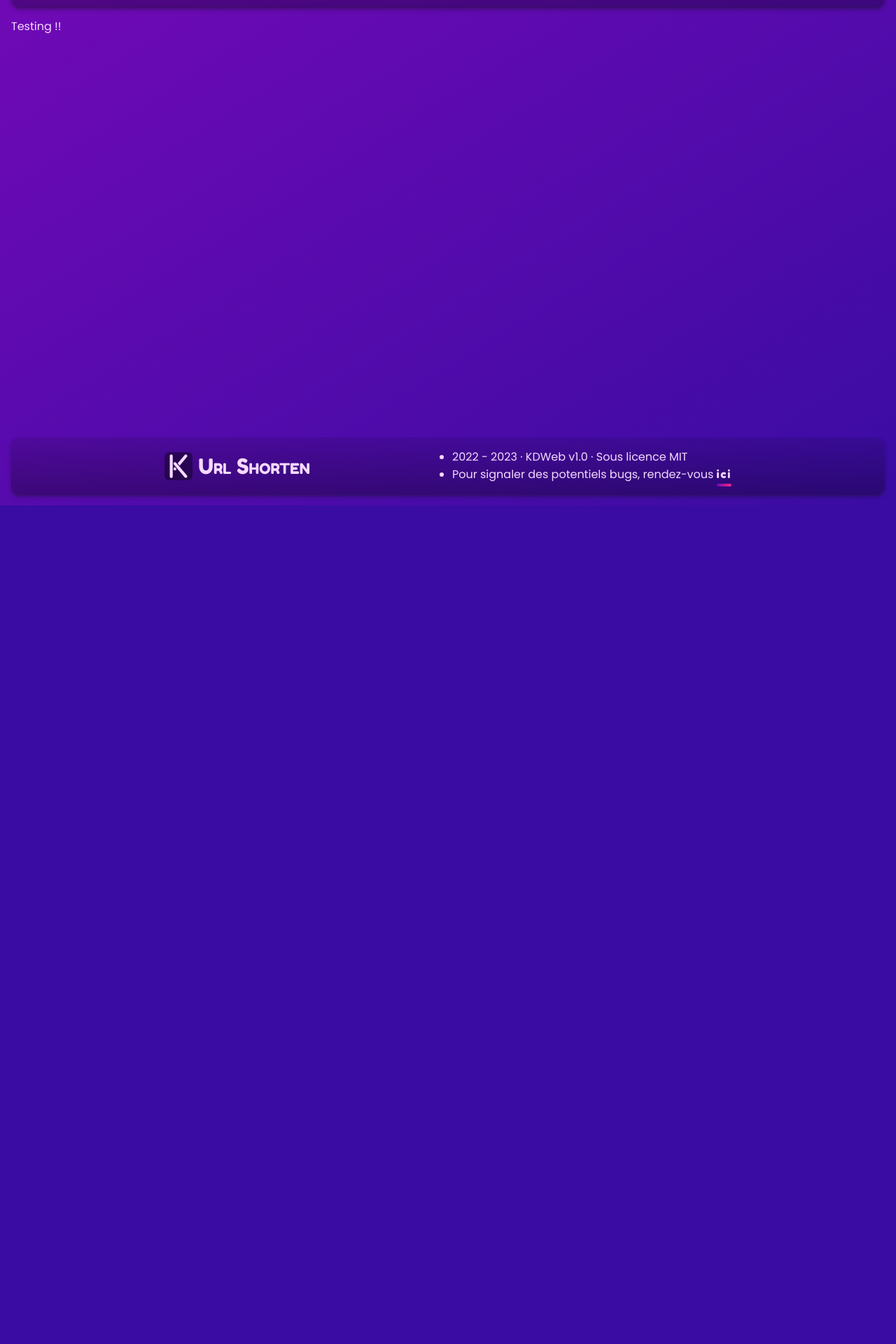
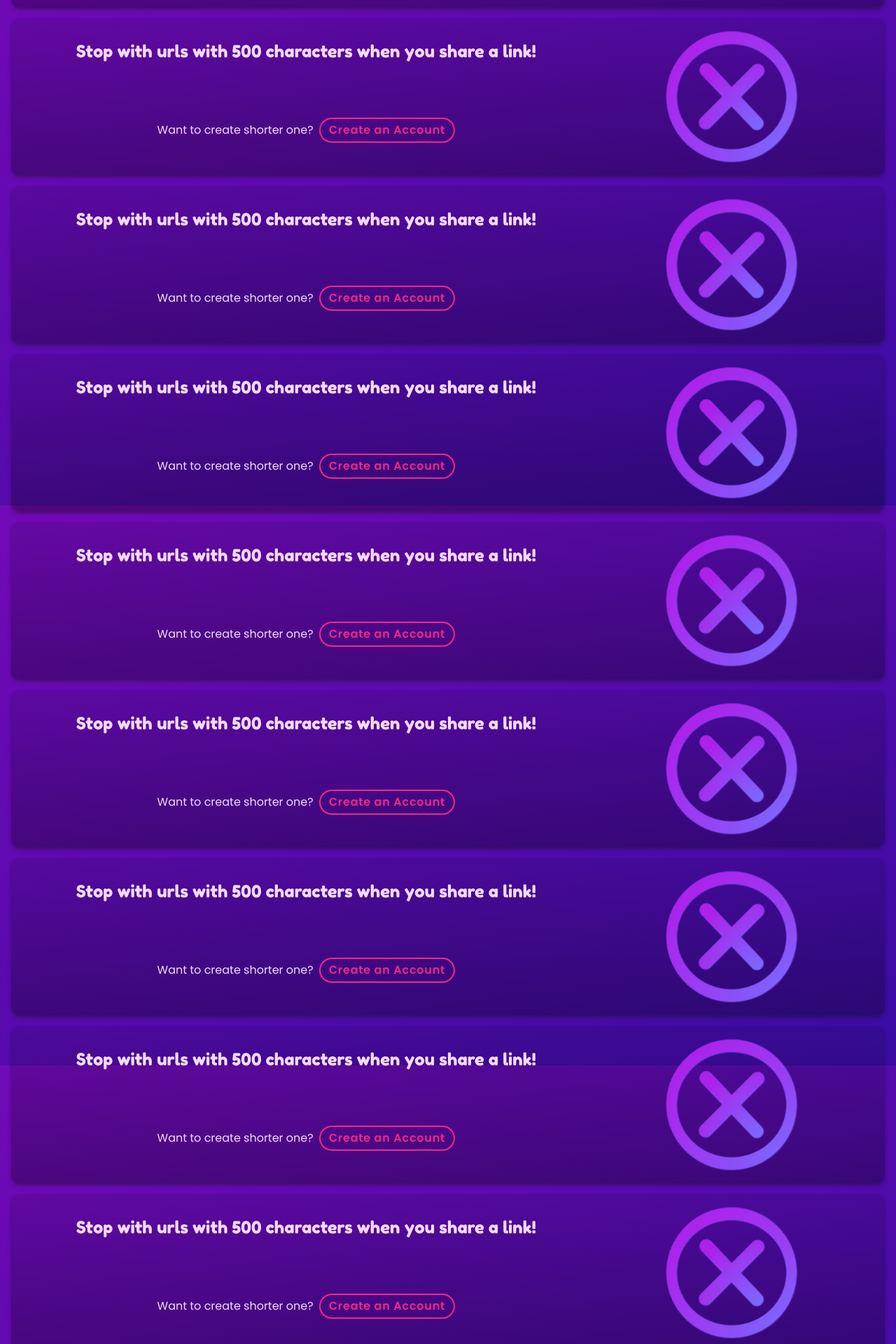
Before and after one commit to KevinDurand974/shorter_url_app, a Next.js app in the folder apps/client/: page / in a window 1280 px wide. Shown: the part 78-1998 px from the top of the page at 70% size. Before the commit the page ends 800 px from the top, so only its background shows below. Built offline with nearby package versions, Linux system fonts and the light colour scheme.

Commit message:
Update Footer and Header, update home page and test with scroll

```diff
--- a/apps/client/src/components/Footer.tsx
+++ b/apps/client/src/components/Footer.tsx
@@ -3,7 +3,7 @@ import { Logo } from "./svg"
 
 const Footer = () => {
 	return (
-		<footer className="w-full flex items-center p-2 md:p-4 flex-shrink-0 justify-evenly flex-wrap mt-2 md:mt-4 box">
+		<footer className="w-full flex items-center p-2 md:p-4 flex-shrink-0 justify-evenly flex-wrap box">
 			<div className="hidden md:flex gap-2 items-center">
 				<Logo className="w-10 h-10" background="rgba(0,0,0,0.4)" />
 				<h4 className="font-fredoka caps-small md:text-3xl">Url Shorten</h4>
--- a/apps/client/src/components/Header.tsx
+++ b/apps/client/src/components/Header.tsx
@@ -2,14 +2,31 @@ import Link from "next/link"
 import { HiUserCircle } from "react-icons/hi2"
 import { TbListDetails } from "react-icons/tb"
 import { RiAddCircleLine } from "react-icons/ri"
-
 import { LogoColors } from "./svg"
+import { useEffect, useMemo, useState } from "react"
 
 const Header = () => {
+	const [scrollY, setScrollY] = useState(0)
+
+	useEffect(() => {
+		const onScroll = () => {
+			setScrollY(window.scrollY)
+		}
+		window.addEventListener("scroll", onScroll)
+		return () => window.removeEventListener("scroll", onScroll)
+	}, [])
+
+	const headerOpacity = useMemo(() => {
+		if (scrollY > 0) return "before:bg-black/80"
+		return "before:bg-black/0"
+	}, [scrollY])
+
 	return (
-		<header className="w-full flex items-center p-2 md:p-4 flex-shrink-0 justify-between flex-wrap mb-2 md:mb-4 box">
+		<header
+			className={`w-full flex items-center p-2 md:p-4 flex-shrink-0 justify-between flex-wrap mb-2 md:mb-4 box sticky top-2 md:top-4 z-20 overflow-hidden before:absolute before:inset-0 before:z-10 before:transition-all before:duration-[0.4s] ${headerOpacity}`}
+		>
 			<Link href="/">
-				<a className="flex flex-wrap items-center gap-1 md:gap-2">
+				<a className="flex flex-wrap items-center gap-1 md:gap-2 z-10">
 					<LogoColors className="h-5 w-5 md:h-10 md:w-10" />
 					<h4 className="font-fredoka caps-small md:text-3xl">Url Shorten</h4>
 				</a>
--- a/apps/client/src/components/Layout.tsx
+++ b/apps/client/src/components/Layout.tsx
@@ -3,10 +3,10 @@ import { Header, Footer } from "."
 
 const Layout = ({ children }: PropsWithChildren) => {
 	return (
-		<div className="flex flex-col h-screen p-2 md:p-4">
+		<div className="flex flex-col min-h-screen">
 			<Header />
 
-			<main className="h-full">{children}</main>
+			<main className="h-fit">{children}</main>
 
 			<Footer />
 		</div>
--- a/apps/client/src/pages/index.tsx
+++ b/apps/client/src/pages/index.tsx
@@ -1,27 +1,191 @@
-import type { NextPage } from "next";
-import Head from "next/head";
-import { Fragment, useEffect } from "react";
-import { trpc } from "@libs/trpc";
+import type { NextPage } from "next"
+import Head from "next/head"
+import { Fragment, useEffect } from "react"
+import { trpc } from "@libs/trpc"
+import { TiCancel } from "react-icons/ti"
+import { Close } from "@components/svg"
 
 const Home: NextPage = () => {
 	useEffect(() => {
 		const run = async () => {
 			// const test = await trpc...
-		};
-		run();
-	}, []);
+		}
+		run()
+	}, [])
 
 	return (
 		<Fragment>
 			<Head>
-				<title>Its home here</title>
-				<meta name="description" content="Generated by create next app" />
-				{/* <link rel="icon" href="/favicon.ico" /> */}
+				<title>Url Shorten - Home</title>
+				<meta
+					name="description"
+					content="Create shorten url and share it to any one freely. Create an account and begin your adventure throught the world of urls!"
+				/>
 			</Head>
 
-			<h1 className="">Testing !!</h1>
+			<section className="p-2 md:p-4 box grid grid-cols-3 grid-rows-2 mb-2 md:mb-4">
+				<h1 className="font-fredoka text-2xl col-span-3 md:col-span-2 mt-4 text-center">
+					Stop with urls with 500 characters when you share a link!
+				</h1>
+				<div className="hidden row-span-2 md:flex justify-center items-center">
+					<Close className="h-48 w-48" />
+				</div>
+				<div className="col-span-3 md:col-span-2 flex flex-col md:flex-row gap-4 md:gap-2 items-center justify-center">
+					<span>Want to create shorter one?</span>
+					<button
+						type="button"
+						className="font-semibold tracking-wider px-3 py-1 cta"
+					>
+						Create an Account
+					</button>
+				</div>
+			</section>
+
+			<section className="p-2 md:p-4 box grid grid-cols-3 grid-rows-2 mb-2 md:mb-4">
+				<h1 className="font-fredoka text-2xl col-span-3 md:col-span-2 mt-4 text-center">
+					Stop with urls with 500 characters when you share a link!
+				</h1>
+				<div className="hidden row-span-2 md:flex justify-center items-center">
+					<Close className="h-48 w-48" />
+				</div>
+				<div className="col-span-3 md:col-span-2 flex flex-col md:flex-row gap-4 md:gap-2 items-center justify-center">
+					<span>Want to create shorter one?</span>
+					<button
+						type="button"
+						className="font-semibold tracking-wider px-3 py-1 cta"
+					>
+						Create an Account
+					</button>
+				</div>
+			</section>
+
+			<section className="p-2 md:p-4 box grid grid-cols-3 grid-rows-2 mb-2 md:mb-4">
+				<h1 className="font-fredoka text-2xl col-span-3 md:col-span-2 mt-4 text-center">
+					Stop with urls with 500 characters when you share a link!
+				</h1>
+				<div className="hidden row-span-2 md:flex justify-center items-center">
+					<Close className="h-48 w-48" />
+				</div>
+				<div className="col-span-3 md:col-span-2 flex flex-col md:flex-row gap-4 md:gap-2 items-center justify-center">
+					<span>Want to create shorter one?</span>
+					<button
+						type="button"
+						className="font-semibold tracking-wider px-3 py-1 cta"
+					>
+						Create an Account
+					</button>
+				</div>
+			</section>
+
+			<section className="p-2 md:p-4 box grid grid-cols-3 grid-rows-2 mb-2 md:mb-4">
+				<h1 className="font-fredoka text-2xl col-span-3 md:col-span-2 mt-4 text-center">
+					Stop with urls with 500 characters when you share a link!
+				</h1>
+				<div className="hidden row-span-2 md:flex justify-center items-center">
+					<Close className="h-48 w-48" />
+				</div>
+				<div className="col-span-3 md:col-span-2 flex flex-col md:flex-row gap-4 md:gap-2 items-center justify-center">
+					<span>Want to create shorter one?</span>
+					<button
+						type="button"
+						className="font-semibold tracking-wider px-3 py-1 cta"
+					>
+						Create an Account
+					</button>
+				</div>
+			</section>
+
+			<section className="p-2 md:p-4 box grid grid-cols-3 grid-rows-2 mb-2 md:mb-4">
+				<h1 className="font-fredoka text-2xl col-span-3 md:col-span-2 mt-4 text-center">
+					Stop with urls with 500 characters when you share a link!
+				</h1>
+				<div className="hidden row-span-2 md:flex justify-center items-center">
+					<Close className="h-48 w-48" />
+				</div>
+				<div className="col-span-3 md:col-span-2 flex flex-col md:flex-row gap-4 md:gap-2 items-center justify-center">
+					<span>Want to create shorter one?</span>
+					<button
+						type="button"
+						className="font-semibold tracking-wider px-3 py-1 cta"
+					>
+						Create an Account
+					</button>
+				</div>
+			</section>
+
+			<section className="p-2 md:p-4 box grid grid-cols-3 grid-rows-2 mb-2 md:mb-4">
+				<h1 className="font-fredoka text-2xl col-span-3 md:col-span-2 mt-4 text-center">
+					Stop with urls with 500 characters when you share a link!
+				</h1>
+				<div className="hidden row-span-2 md:flex justify-center items-center">
+					<Close className="h-48 w-48" />
+				</div>
+				<div className="col-span-3 md:col-span-2 flex flex-col md:flex-row gap-4 md:gap-2 items-center justify-center">
+					<span>Want to create shorter one?</span>
+					<button
+						type="button"
+						className="font-semibold tracking-wider px-3 py-1 cta"
+					>
+						Create an Account
+					</button>
+				</div>
+			</section>
+
+			<section className="p-2 md:p-4 box grid grid-cols-3 grid-rows-2 mb-2 md:mb-4">
+				<h1 className="font-fredoka text-2xl col-span-3 md:col-span-2 mt-4 text-center">
+					Stop with urls with 500 characters when you share a link!
+				</h1>
+				<div className="hidden row-span-2 md:flex justify-center items-center">
+					<Close className="h-48 w-48" />
+				</div>
+				<div className="col-span-3 md:col-span-2 flex flex-col md:flex-row gap-4 md:gap-2 items-center justify-center">
+					<span>Want to create shorter one?</span>
+					<button
+						type="button"
+						className="font-semibold tracking-wider px-3 py-1 cta"
+					>
+						Create an Account
+					</button>
+				</div>
+			</section>
+
+			<section className="p-2 md:p-4 box grid grid-cols-3 grid-rows-2 mb-2 md:mb-4">
+				<h1 className="font-fredoka text-2xl col-span-3 md:col-span-2 mt-4 text-center">
+					Stop with urls with 500 characters when you share a link!
+				</h1>
+				<div className="hidden row-span-2 md:flex justify-center items-center">
+					<Close className="h-48 w-48" />
+				</div>
+				<div className="col-span-3 md:col-span-2 flex flex-col md:flex-row gap-4 md:gap-2 items-center justify-center">
+					<span>Want to create shorter one?</span>
+					<button
+						type="button"
+						className="font-semibold tracking-wider px-3 py-1 cta"
+					>
+						Create an Account
+					</button>
+				</div>
+			</section>
+
+			<section className="p-2 md:p-4 box grid grid-cols-3 grid-rows-2 mb-2 md:mb-4">
+				<h1 className="font-fredoka text-2xl col-span-3 md:col-span-2 mt-4 text-center">
+					Stop with urls with 500 characters when you share a link!
+				</h1>
+				<div className="hidden row-span-2 md:flex justify-center items-center">
+					<Close className="h-48 w-48" />
+				</div>
+				<div className="col-span-3 md:col-span-2 flex flex-col md:flex-row gap-4 md:gap-2 items-center justify-center">
+					<span>Want to create shorter one?</span>
+					<button
+						type="button"
+						className="font-semibold tracking-wider px-3 py-1 cta"
+					>
+						Create an Account
+					</button>
+				</div>
+			</section>
 		</Fragment>
-	);
-};
+	)
+}
 
-export default Home;
+export default Home
--- a/apps/client/src/styles/globals.css
+++ b/apps/client/src/styles/globals.css
@@ -28,4 +28,15 @@ a {
 	.custom-underline {
 		@apply z-10 relative before:absolute before:left-0 before:right-full before:-bottom-2 before:h-1 before:bg-gradient-to-r before:from-gradient-top before:to-accent before:rounded-full hover:before:right-0 before:transition-all before:duration-[0.4s] before:-z-10;
 	}
+	.border-gradient::before {
+		content: "";
+		position: absolute;
+		padding: 5px;
+		mask: linear-gradient(#fff 0 0) content-box, linear-gradient(#fff 0 0);
+		mask-composite: xor;
+		mask-composite: exclude;
+	}
+	.cta {
+		@apply text-accent border-2 border-accent rounded-full custom-underline hover:border-transparent hover:text-text transition duration-[0.4s];
+	}
 }
```
Also changed, not shown: apps/client/src/pages/_document.tsx (+38 -11 lines).
